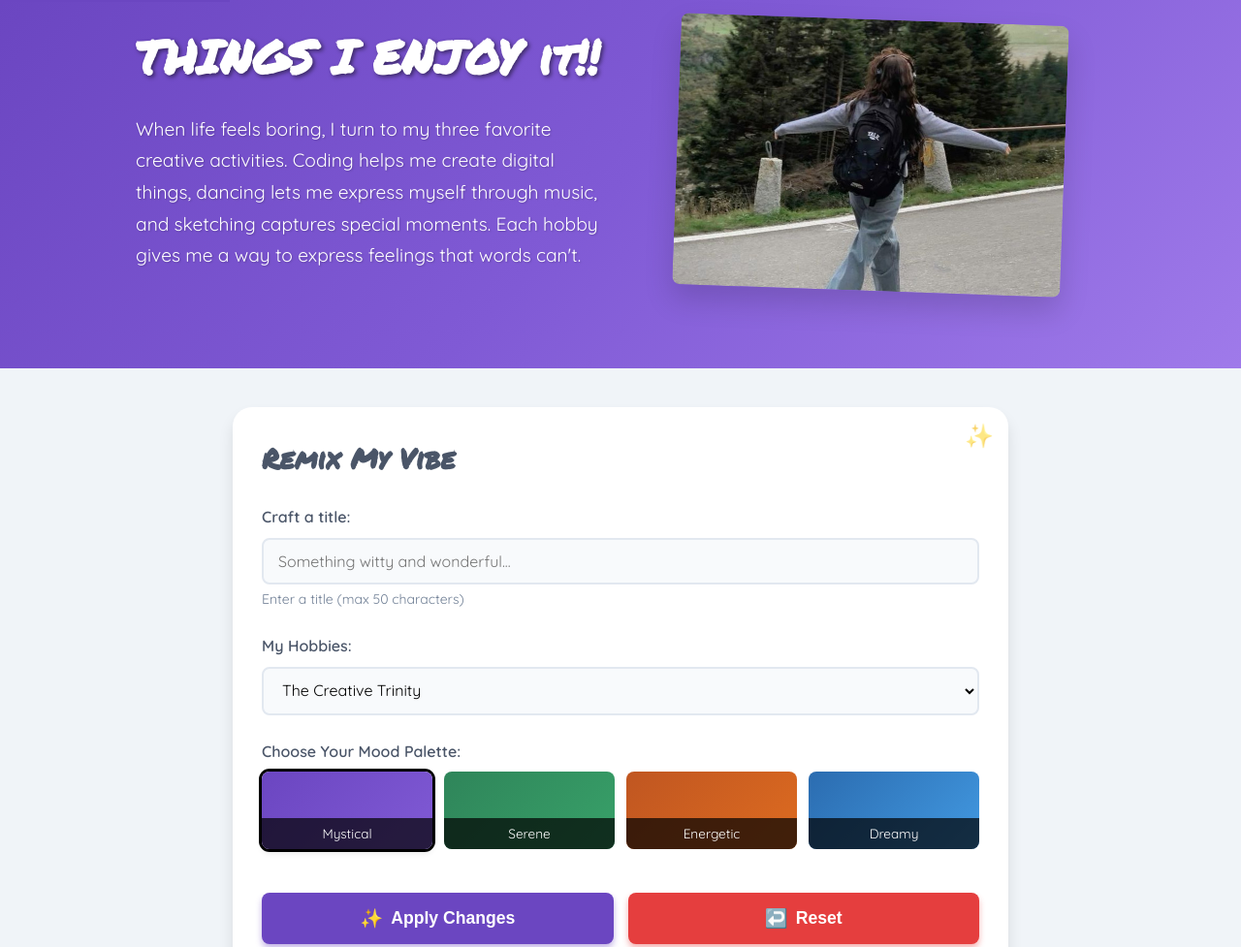
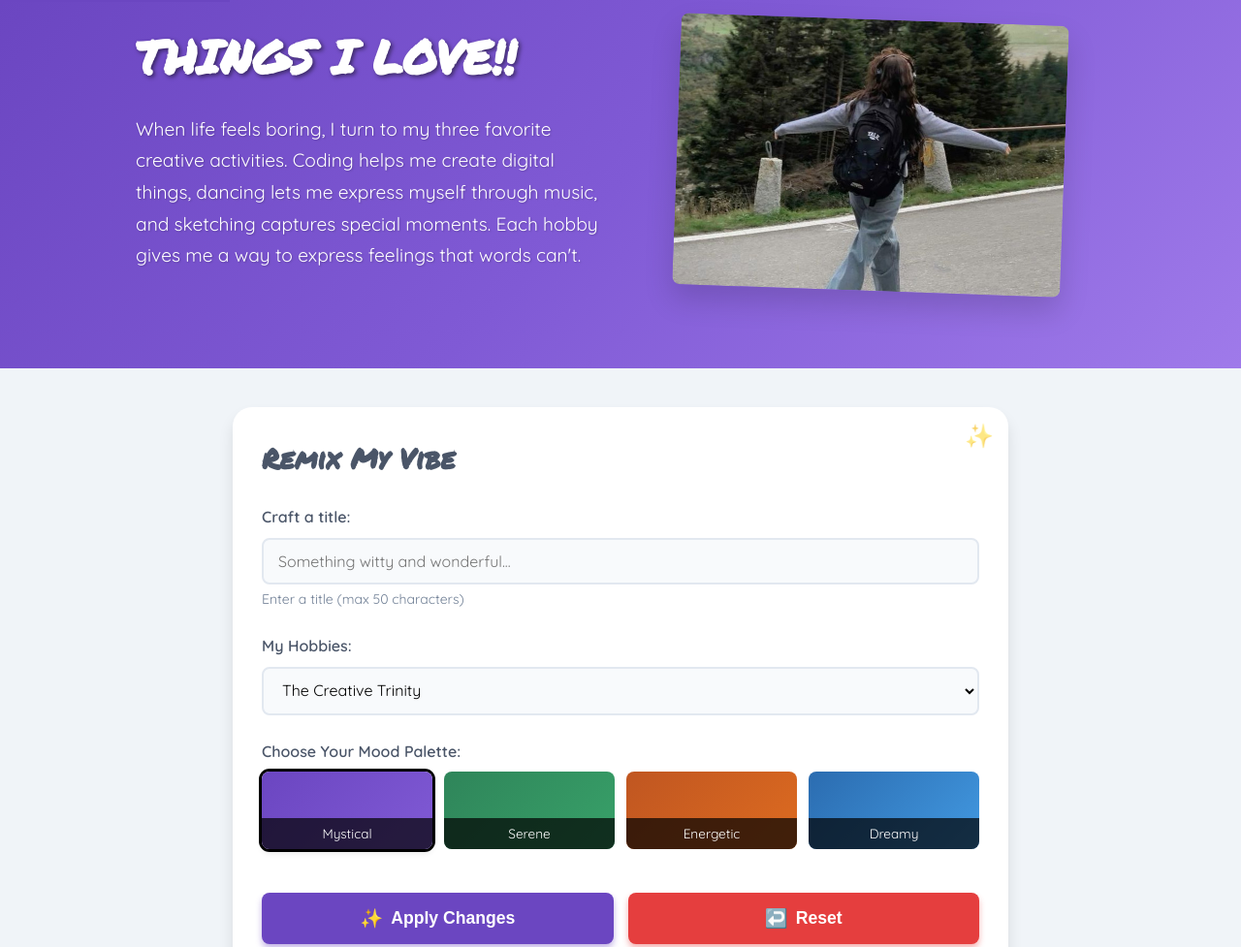
Before and after one commit to Ankita-kuntal/wiki-banner-tool, a plain HTML site: page index.html in a window 1280 px wide. Shown: the top 977 px of the page at 97% size. Drawn offline with Linux system fonts and the light colour scheme.

Commit message:
changes in the new file

```diff
--- a/index.html
+++ b/index.html
@@ -21,7 +21,7 @@
             <div class="banner-content">
                 <div class="banner-text">
                     <h2 id="banner-title">
-                        THINGS I ENJOY it!!
+                        THINGS I LOVE!!
                     </h2>
                     <p id="banner-description">
                         When life feels boring, I turn to my three favorite creative activities. Coding helps me create digital things, dancing lets me express myself through music, and sketching captures special moments. Each hobby gives me a way to express feelings that words can't.
--- a/stylesss.css
+++ b/stylesss.css
@@ -0,0 +1,5 @@
+* {
+    box-sizing: border-box;
+    margin: 0;
+    padding: 0;
+}
```
